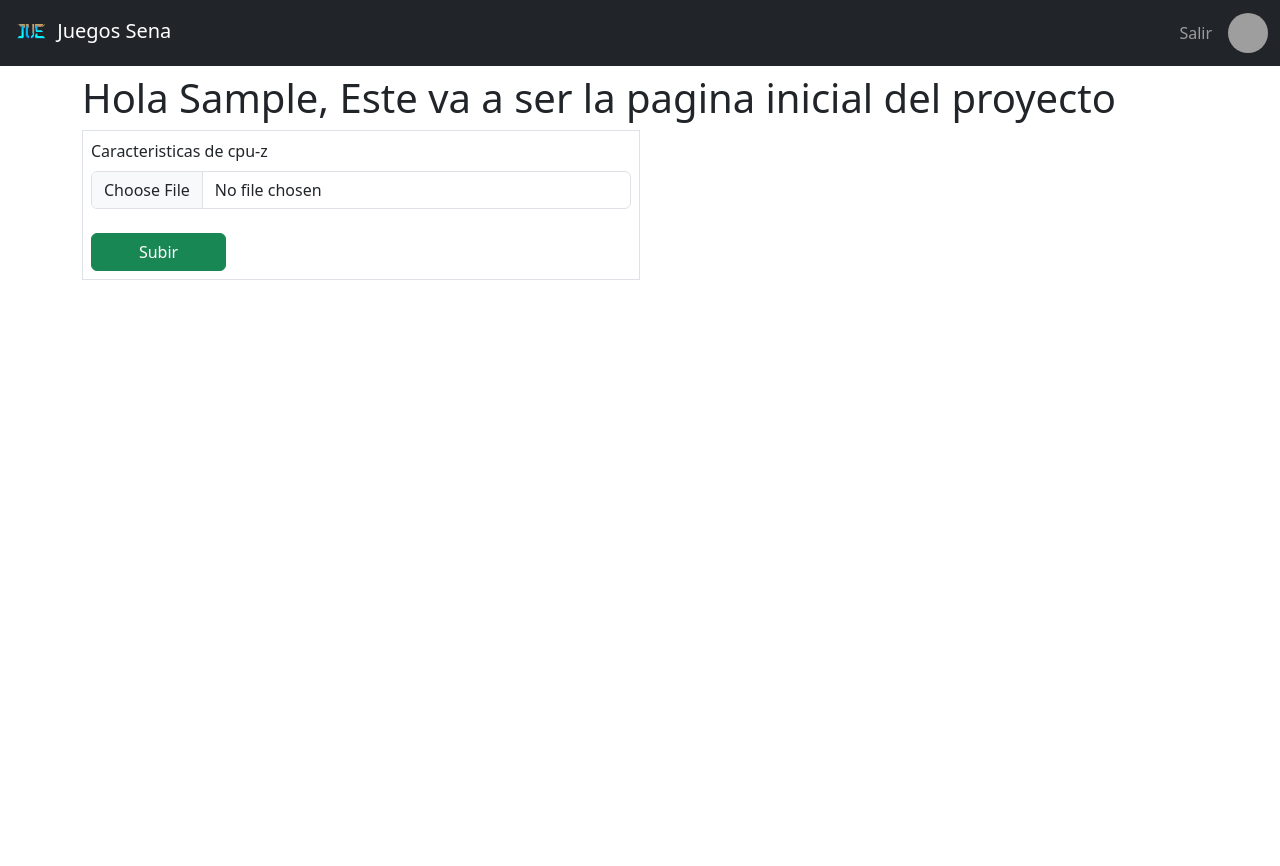
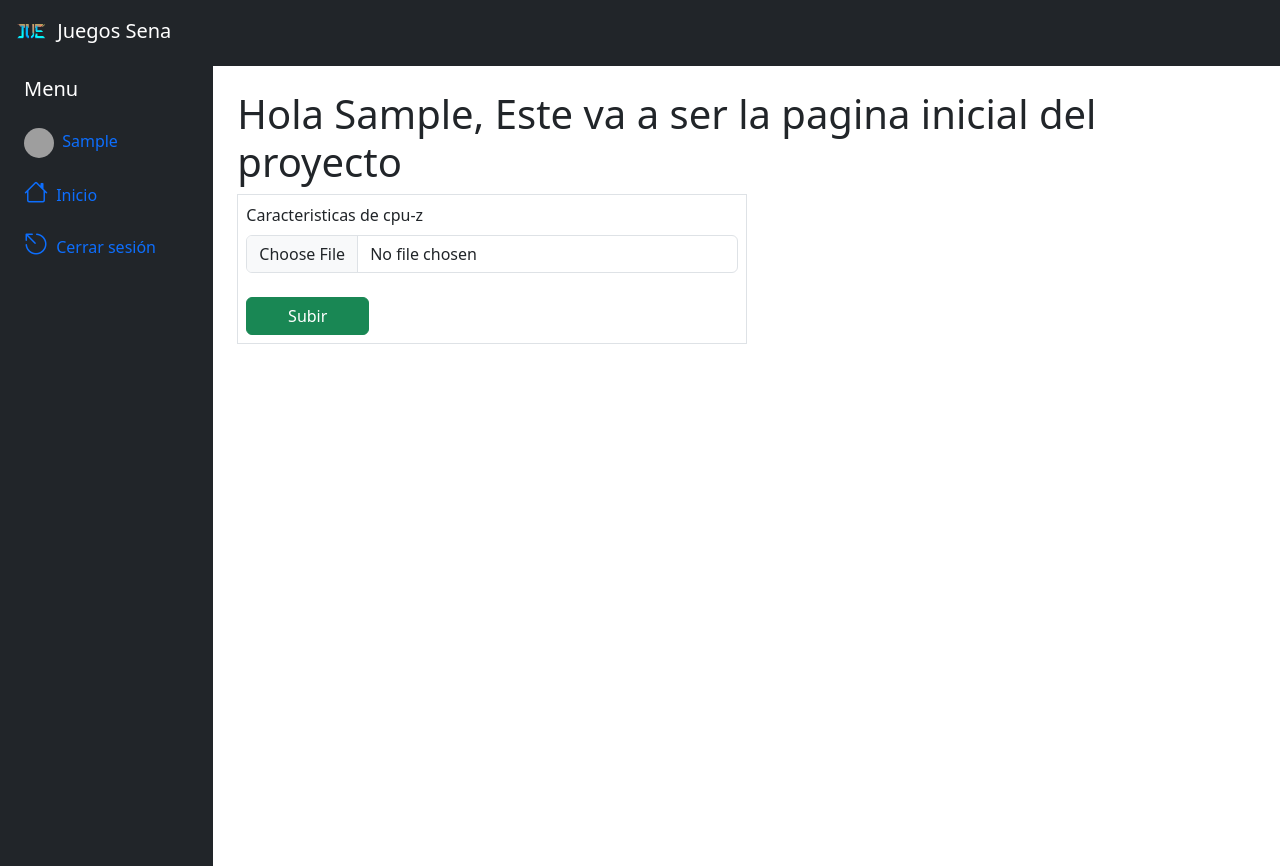
Before and after one commit to YOYO-DR/proyecto-searchgc, a Django app: page / in a window 1280 px wide. Before the commit the page ends 280 px from the top, so only its background shows below. Run offline with Django 4.2, Linux system fonts and the light colour scheme; the visitor is signed in with stand-in values (Sample User, id 1); some libraries are stand-ins or nearby versions; grey boxes are pictures that could not be loaded.

Commit message:
agregando menu lateral

```diff
--- a/apps/inicio/views.py
+++ b/apps/inicio/views.py
@@ -9,7 +9,7 @@ from .forms import crearUsuarioForm, IniciarSesionForm
 
 
 class InicioView(TemplateView):
-  template_name = 'inicio.html'
+  template_name = 'inicio/inicio.html'
 
   def get_context_data(self, **kwargs):
       context = super().get_context_data(**kwargs)
@@ -20,7 +20,7 @@ class InicioView(TemplateView):
 
 class RegitroView(FormView):
   form_class = crearUsuarioForm
-  template_name = 'registro.html'
+  template_name = 'inicio/registro.html'
   success_url = reverse_lazy('inicio:inicio')
 
   def dispatch(self, request, *args, **kwargs):
@@ -46,7 +46,7 @@ class RegitroView(FormView):
 
 class IniciarSesionView(FormView):
   form_class = IniciarSesionForm
-  template_name = 'iniciarS.html'
+  template_name = 'inicio/iniciarS.html'
   success_url = reverse_lazy('inicio:inicio')
 
   def form_valid(self, form):
--- a/apps/juegos/urls.py
+++ b/apps/juegos/urls.py
@@ -1,8 +1,9 @@
 from django.urls import path
-from .views import ProcesarDatos
+from .views import ProcesarDatos,prueba
 
 app_name='juegos'
 
 urlpatterns = [
-    path('',ProcesarDatos.as_view(), name='procesar')
+    path('',ProcesarDatos.as_view(), name='procesar'),
+    path('pruebas/',prueba,name='prueba')
 ]
--- a/apps/juegos/views.py
+++ b/apps/juegos/views.py
@@ -25,3 +25,6 @@ class ProcesarDatos(View):
         cara=obtenerCara(data)
         guardarCara(cara)
         return JsonResponse(cara)
+
+def prueba(request):
+    return render(request,'plt/hambur.html')
--- a/templates/home.html
+++ b/templates/home.html
@@ -11,12 +11,33 @@
       rel="stylesheet"
       href="{% static 'libs/bootstrap-5.3/css/bootstrap.min.css' %}"
     />
+    <link
+      rel="stylesheet"
+      href="https://cdn.jsdelivr.net/npm/bootstrap-icons@1.10.5/font/bootstrap-icons.css"
+    />
     <link rel="stylesheet" href="{% static 'css/style.css' %}">
+
     {% block header %} {% endblock header %}
   </head>
   <body>
-    {% include 'navbar.html' %}
-    <div class="container">{% block contenido %}{% endblock contenido %}</div>
+    {% include 'plt/navbar.html' %}
+    <div class="container-fluid">
+
+      <div class="row flex-nowrap">
+         <div class="col-auto col-md-3 col-xl-2 px-sm-2 px-0 bg-dark">
+           {% include 'plt/menu_lateral.html' %}
+         </div>
+
+         <div class="col py-3">
+          <div class="container">
+            {% block contenido %}{% endblock contenido %}
+          </div>
+
+        </div>
+
+      </div>
+
+      </div>
     <script src="{% static 'libs/bootstrap-5.3/js/bootstrap.min.js' %}"></script>
     {% block js %}{% endblock js %}
   </body>
--- a/templates/navbar.html
+++ /dev/null
@@ -1,56 +0,0 @@
-{% load static %}
-<nav class="navbar navbar-expand-lg bg-dark navbar-dark">
-  <div class="container-fluid">
-    <a class="navbar-brand" href="{% url 'inicio:inicio' %}">
-      <img src="{% static 'media/img/logo.png' %}" class="foto-perfil" alt="">
-      Juegos Sena
-    </a>
-    <button
-      class="navbar-toggler"
-      type="button"
-      data-bs-toggle="collapse"
-      data-bs-target="#navbarNav"
-      aria-controls="navbarNav"
-      aria-expanded="false"
-      aria-label="Toggle navigation"
-    >
-      <span class="navbar-toggler-icon"></span>
-    </button>
-    <div class="collapse navbar-collapse" id="navbarNav">
-      <ul class="navbar-nav ms-auto">
-        {% if user.is_authenticated %}
-        <li class="nav-item">
-          <div class="d-flex">
-          <a
-            class="nav-link"
-            aria-current="page"
-            href="{% url 'inicio:cerrar' %}"
-            >Salir
-            </a
-            >
-            <img class="foto-perfil ms-2" src="{{request.user.get_imagen}}" alt="">
-            </div>
-        </li>
-        {% else %} {% if request.path_info != "/registro/" %}
-        <li class="nav-item">
-          <a
-            class="nav-link"
-            aria-current="page"
-            href="{% url 'inicio:registro' %}"
-            >Registrarse</a
-          >
-        </li>
-        {% endif %} {% if request.path_info != "/iniciarsesion/" %}
-        <li class="nav-item">
-          <a
-            class="nav-link"
-            aria-current="page"
-            href="{% url 'inicio:iniciarsesion' %}"
-            >Iniciar sesión</a
-          >
-        </li>
-        {% endif %} {% endif %}
-      </ul>
-    </div>
-  </div>
-</nav>
--- /dev/null
+++ b/templates/plt/menu_lateral.html
@@ -0,0 +1,63 @@
+{% load static %}
+<div
+  class="d-flex flex-column align-items-center align-items-sm-start px-3 pt-2 text-white min-vh-100"
+>
+  {% comment %} Titulo {% endcomment %}
+  <a
+    href="/"
+    class="d-flex align-items-center pb-3 mb-md-0 me-md-auto text-white text-decoration-none"
+  >
+    <span class="fs-5 d-none d-sm-inline">Menu</span>
+  </a>
+
+  <ul
+    class="nav nav-pills flex-column mb-sm-auto mb-0 align-items-center align-items-sm-start"
+    id="menu"
+  >
+    {% if user.is_authenticated %}
+    <li class="nav-item">
+      <a href="#" class="nav-link align-middle px-0">
+        <img
+          src="{{request.user.get_imagen}}"
+          alt="hugenerd"
+          width="30"
+          height="30"
+          class="rounded-circle"
+        />
+        <span class="ms-1 d-none d-sm-inline">{{user.username|capfirst}}</span>
+      </a>
+    </li>
+    {% endif %}
+    <li class="nav-item">
+      <a href="/" class="nav-link align-middle px-0">
+        <i class="fs-4 bi-house"></i>
+        <span class="ms-1 d-none d-sm-inline">Inicio</span>
+      </a>
+    </li>
+    {% if user.is_authenticated %}
+    <li>
+      <a href="{% url 'inicio:cerrar' %}" class="nav-link px-0 align-middle">
+        <i class="fs-4 bi-escape"></i>
+        <span class="ms-1 d-none d-sm-inline">Cerrar sesión</span></a
+      >
+    </li>
+    {% else %} {% if request.path_info != "/iniciarsesion/" %}
+    <li>
+      <a
+        href="{% url 'inicio:iniciarsesion' %}"
+        class="nav-link px-0 align-middle"
+      >
+        <i class="fs-4 bi-door-open"></i>
+        <span class="ms-1 d-none d-sm-inline">Iniciar sesión</span>
+      </a>
+    </li>
+    {% endif %} {% if request.path_info != "/registro/" %}
+    <li>
+      <a href="{% url 'inicio:registro' %}" class="nav-link px-0 align-middle">
+        <i class="fs-4 bi-person-plus"></i>
+        <span class="ms-1 d-none d-sm-inline">Registrarse</span></a
+      >
+    </li>
+    {% endif %} {% endif %}
+  </ul>
+</div>
--- /dev/null
+++ b/templates/plt/navbar.html
@@ -0,0 +1,9 @@
+{% load static %}
+<nav class="navbar navbar-expand-lg bg-dark navbar-dark">
+  <div class="container-fluid">
+    <a class="navbar-brand" href="{% url 'inicio:inicio' %}">
+      <img src="{% static 'media/img/logo.png' %}" class="foto-perfil" alt="">
+      Juegos Sena
+    </a>
+  </div>
+</nav>
```
Also changed, not shown: templates/inicio/iniciarS.html (renamed from apps/inicio/templates/iniciarS.html), templates/inicio/inicio.html (renamed from apps/inicio/templates/inicio.html), templates/inicio/registro.html (renamed from apps/inicio/templates/registro.html), templates/juegos/caracteristicas.html (renamed from apps/juegos/templates/caracteristicas.html).
